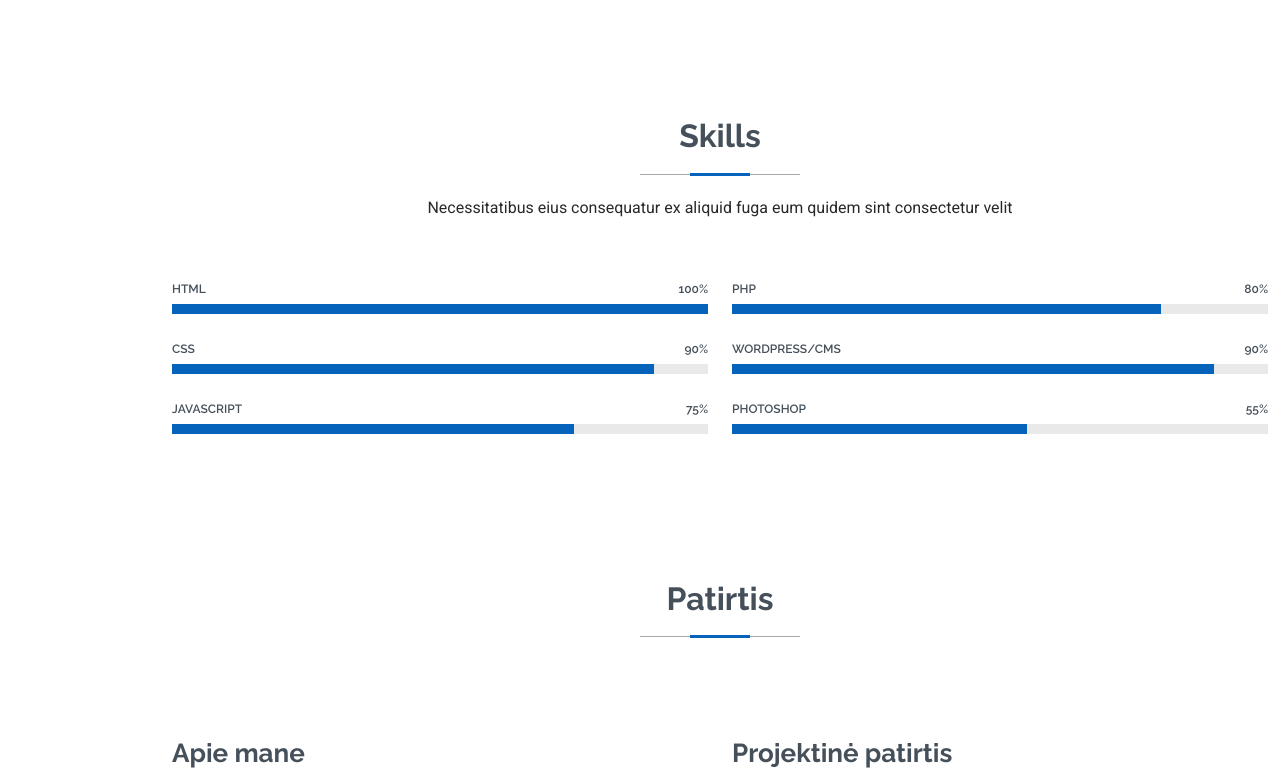
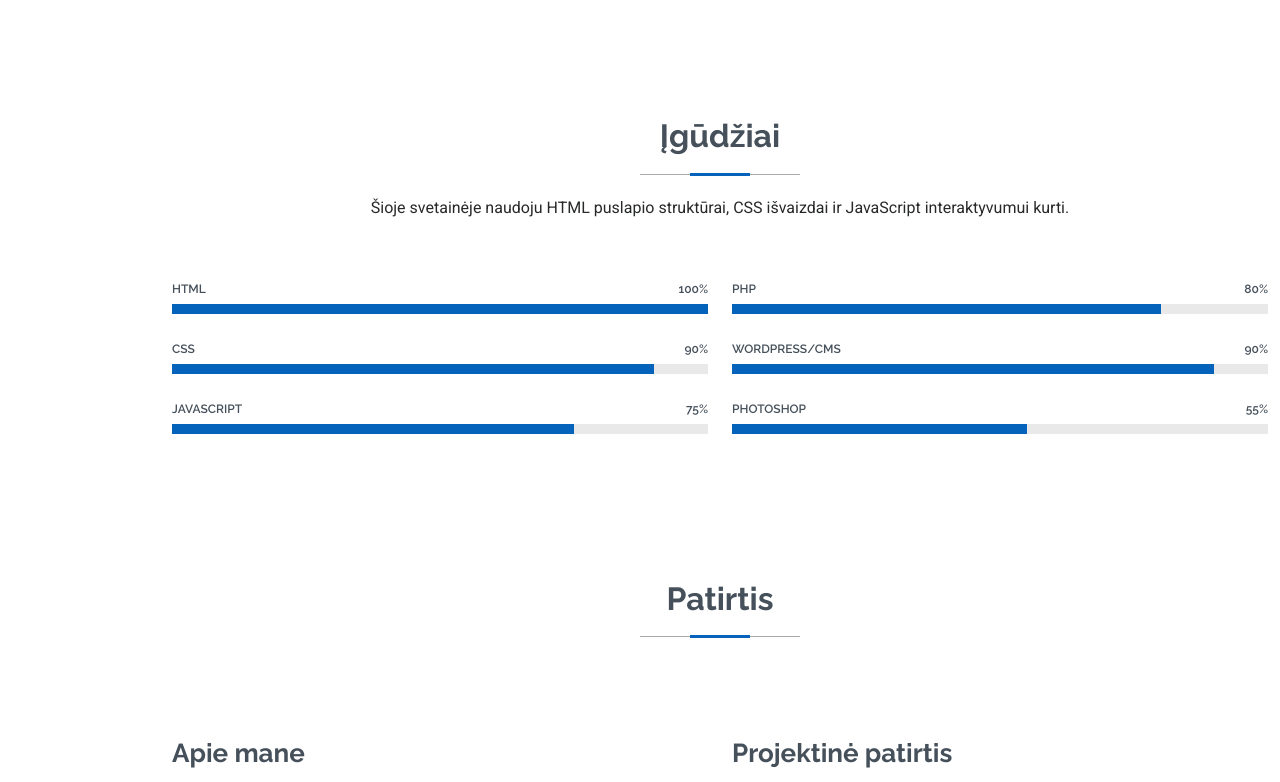
Before and after one commit to Matas245/Matas245.github.io, a plain HTML site: page index.html in a window 1280 px wide. Shown: the part 1318-2100 px from the top of the page. Drawn offline with Linux system fonts and the light colour scheme.

Commit message:
Updated site

```diff
--- a/index.html
+++ b/index.html
@@ -119,8 +119,8 @@
 
       <!-- Section Title -->
       <div class="container section-title" data-aos="fade-up">
-        <h2>Skills</h2>
-        <p>Necessitatibus eius consequatur ex aliquid fuga eum quidem sint consectetur velit</p>
+        <h2>Įgūdžiai</h2>
+        <p>Šioje svetainėje naudoju HTML puslapio struktūrai, CSS išvaizdai ir JavaScript interaktyvumui kurti.</p>
       </div><!-- End Section Title -->
 
       <div class="container" data-aos="fade-up" data-aos-delay="100">
@@ -559,7 +559,7 @@
   <footer id="footer" class="footer position-relative light-background">
     <div class="container">
       <h3 class="sitename">Matas Prusaitis</h3>
-      <p>Et aut eum quis fuga eos sunt ipsa nihil. Labore corporis magni eligendi fuga maxime saepe commodi placeat.</p>
+      <p>Programavimo mokymosi projektai ir MATLAB laboratorinių darbų grafikai.</p>
       <div class="social-links d-flex justify-content-center">
         <a href=""><i class="bi bi-twitter-x"></i></a>
         <a href=""><i class="bi bi-facebook"></i></a>
```
